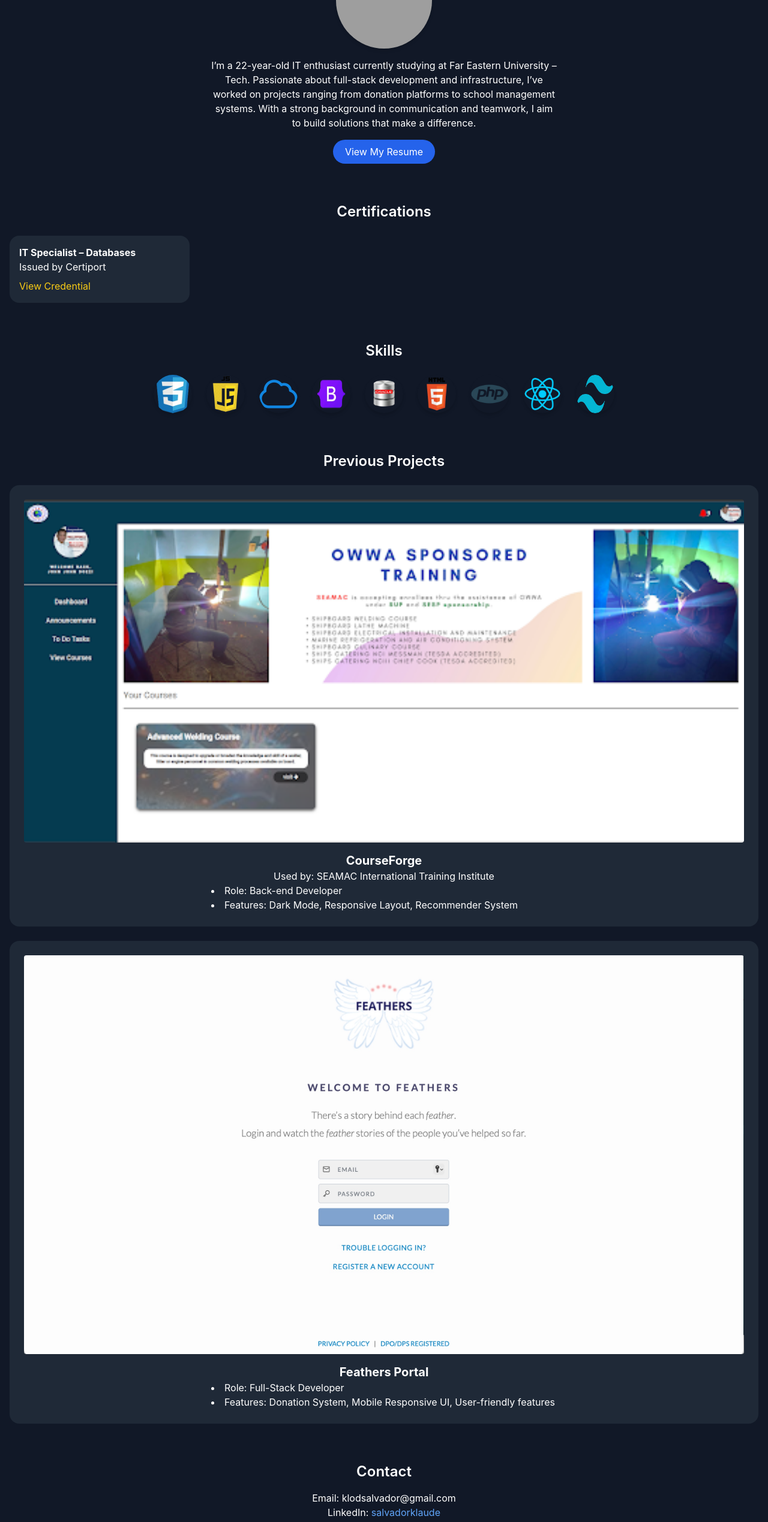
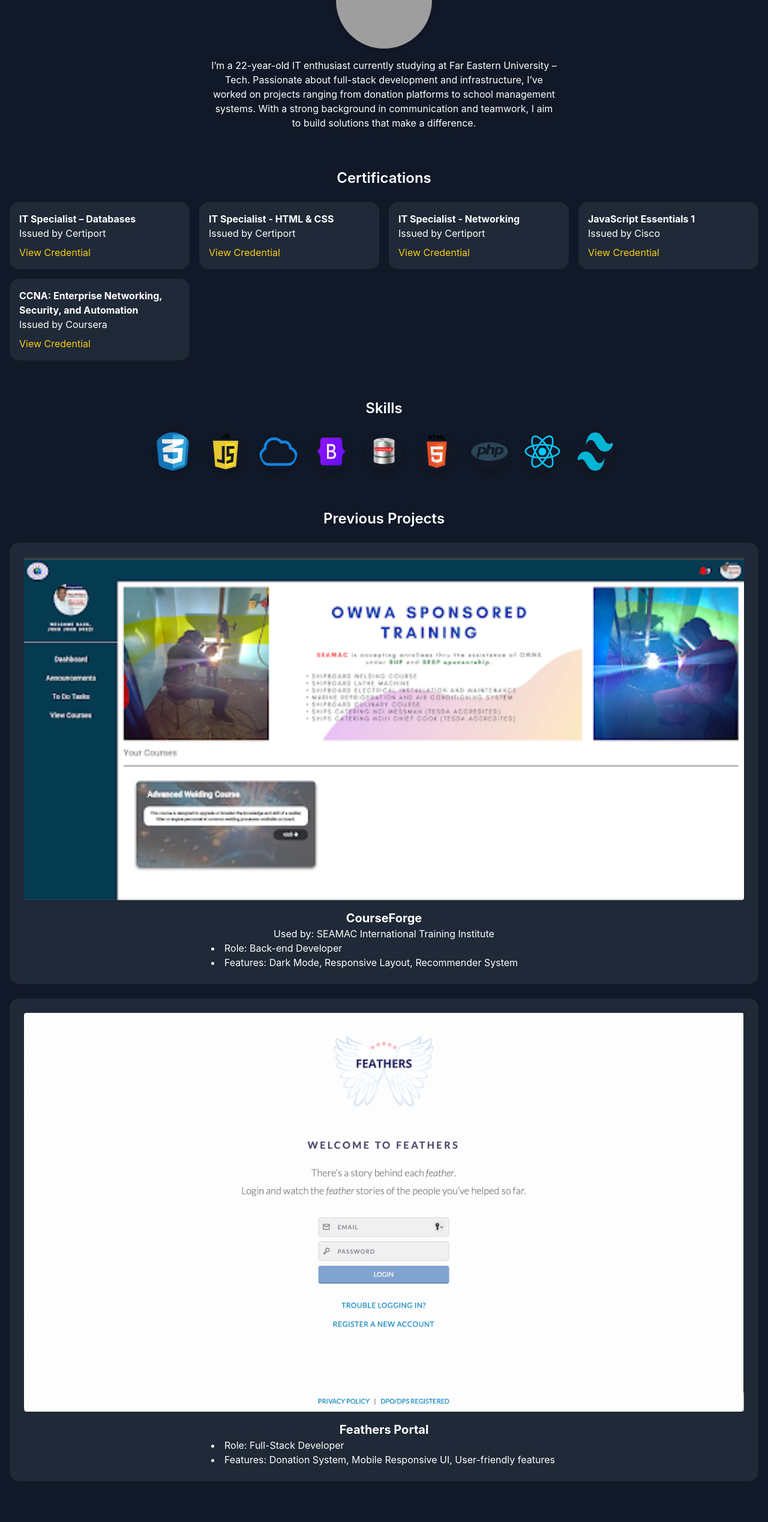
Before and after one commit to salvadorklaude/salvadorklaude, a React (Create React App) app in the folder salvadorklaude/: page / in a window 1280 px wide. Shown: the part 257-2795 px from the top of the page at 60% size. Built offline with nearby package versions, Linux system fonts and the light colour scheme; grey boxes are pictures that could not be loaded.

Commit message:
added dev env

```diff
--- a/salvadorklaude/package.json
+++ b/salvadorklaude/package.json
@@ -1,5 +1,6 @@
 {
   "name": "salvadorklaude",
+  "homepage": "https://salvadorklaude.github.io/portfolio",
   "version": "0.1.0",
   "private": true,
   "dependencies": {
@@ -8,6 +9,8 @@
     "@testing-library/jest-dom": "^6.6.4",
     "@testing-library/react": "^16.3.0",
     "@testing-library/user-event": "^13.5.0",
+    "framer-motion": "^12.23.12",
+    "lucide-react": "^0.536.0",
     "react": "^19.1.1",
     "react-dom": "^19.1.1",
     "react-icons": "^5.5.0",
@@ -17,6 +20,8 @@
   "scripts": {
     "start": "react-scripts start",
     "build": "react-scripts build",
+    "predeploy": "npm run build",
+    "deploy": "gh-pages -d build",
     "test": "react-scripts test",
     "eject": "react-scripts eject"
   },
@@ -40,6 +45,7 @@
   },
   "devDependencies": {
     "autoprefixer": "^10.4.21",
+    "gh-pages": "^6.3.0",
     "postcss": "^8.5.6",
     "tailwindcss": "^3.4.17"
   }
--- a/salvadorklaude/src/components/About.js
+++ b/salvadorklaude/src/components/About.js
@@ -1,21 +1,28 @@
+import { motion } from 'framer-motion';
 import klodimg from '../assets/images/klod.jpg';
 
 export default function About() {
   return (
-    <section id="bio" className="text-center py-8">
+    <motion.section
+      id="bio"
+      className="text-center py-8"
+      initial={{ opacity: 0, y: 50 }}
+      whileInView={{ opacity: 1, y: 0 }}
+      transition={{ duration: 0.8, ease: 'easeOut' }}
+      viewport={{ once: true }}
+    >
       <h2 className="text-2xl font-semibold mb-4">About Me</h2>
-      <img src={klodimg} alt="My Picture" className="w-40 h-40 rounded-full mx-auto mb-4 object-cover shadow-md" />
+      <motion.img
+        src={klodimg}
+        alt="My Picture"
+        className="w-40 h-40 rounded-full mx-auto mb-4 object-cover shadow-md"
+        initial={{ scale: 0 }}
+        whileInView={{ scale: 1 }}
+        transition={{ duration: 0.6, ease: 'backOut' }}
+        viewport={{ once: true }}
+      />
       <p className="max-w-xl mx-auto">
-        I’m a 22-year-old IT enthusiast currently studying at Far Eastern University – Tech. Passionate about full-stack development and infrastructure, I’ve worked on projects ranging from donation platforms to school management systems. With a strong background in communication and teamwork, I aim to build solutions that make a difference.
-      </p>
-      <a
-        href="/files/Klaude_Salvador.pdf"
-        target="_blank"
-        rel="noopener noreferrer"
-        className="inline-flex resume-button items-center mt-4 bg-blue-600 text-white px-5 py-2 rounded-full"
-      >
-        View My Resume
-      </a>
-    </section>
+      I’m a 22-year-old IT enthusiast currently studying at Far Eastern University – Tech. Passionate about full-stack development and infrastructure, I’ve worked on projects ranging from donation platforms to school management systems. With a strong background in communication and teamwork, I aim to build solutions that make a difference.      </p>
+    </motion.section>
   );
 }
--- a/salvadorklaude/src/components/Certifications.js
+++ b/salvadorklaude/src/components/Certifications.js
@@ -3,11 +3,69 @@
       <section id="certifications" className="text-center py-8">
         <h2 className="text-2xl font-semibold mb-6">Certifications</h2>
         <div className="grid grid-cols-1 sm:grid-cols-2 md:grid-cols-3 lg:grid-cols-4 gap-4">
+
+          {/* Cert 1 */}
           <div className="bg-gray-800 p-4 rounded-2xl card text-left">
             <h4 className="font-bold">IT Specialist – Databases</h4>
             <p>Issued by Certiport</p>
-            <a href="https://www.credly.com/badges/1bac404f-6115-4199-a1f9-aebc8190955b/public_url" className="inline-block mt-2 text-yellow-400 hover:underline">View Credential</a>
+            <a
+              href="https://www.credly.com/badges/1bac404f-6115-4199-a1f9-aebc8190955b/public_url"
+              className="inline-block mt-2 text-yellow-400 hover:underline"
+              target="_blank" rel="noopener noreferrer"
+            >
+              View Credential
+            </a>
           </div>
+
+          {/* Cert 2 */}
+          <div className="bg-gray-800 p-4 rounded-2xl card text-left">
+            <h4 className="font-bold">IT Specialist - HTML & CSS</h4>
+            <p>Issued by Certiport</p>
+            <a
+              href="https://www.credly.com/badges/63bb2a67-7c34-416b-b353-31adf81e9df0/public_url"
+              className="inline-block mt-2 text-yellow-400 hover:underline"
+              target="_blank" rel="noopener noreferrer"
+            >
+              View Credential
+            </a>
+          </div>
+
+          <div className="bg-gray-800 p-4 rounded-2xl card text-left">
+            <h4 className="font-bold">IT Specialist - Networking</h4>
+            <p>Issued by Certiport</p>
+            <a
+              href="https://www.credly.com/badges/1fa10ee7-5321-4d8d-a871-20a5446282ab/public_url"
+              className="inline-block mt-2 text-yellow-400 hover:underline"
+              target="_blank" rel="noopener noreferrer"
+            >
+              View Credential
+            </a>
+          </div>
+
+          <div className="bg-gray-800 p-4 rounded-2xl card text-left">
+            <h4 className="font-bold">JavaScript Essentials 1</h4>
+            <p>Issued by Cisco</p>
+            <a
+              href="https://www.credly.com/badges/96766843-c643-439b-914c-824bc629b86b/public_url"
+              className="inline-block mt-2 text-yellow-400 hover:underline"
+              target="_blank" rel="noopener noreferrer"
+            >
+              View Credential
+            </a>
+          </div>
+
+          <div className="bg-gray-800 p-4 rounded-2xl card text-left">
+            <h4 className="font-bold">CCNA: Enterprise Networking, Security, and Automation</h4>
+            <p>Issued by Coursera</p>
+            <a
+              href="https://www.credly.com/badges/47a06755-bce6-4383-817d-ad76270a8ce3/public_url"
+              className="inline-block mt-2 text-yellow-400 hover:underline"
+              target="_blank" rel="noopener noreferrer"
+            >
+              View Credential
+            </a>
+          </div>
+
         </div>
       </section>
     );
--- a/salvadorklaude/src/components/Contact.js
+++ b/salvadorklaude/src/components/Contact.js
@@ -1,10 +1,41 @@
+import { motion } from 'framer-motion';
+import { Mail, Phone, Linkedin } from 'lucide-react';
+
 export default function Contact() {
-    return (
-      <section id="contact" className="text-center py-8">
-        <h2 className="text-2xl font-semibold mb-4">Contact</h2>
-        <p>Email: klodsalvador@gmail.com</p>
-        <p>LinkedIn: <a href="https://www.linkedin.com/in/salvadorklaude" className="text-blue-400 hover:underline">salvadorklaude</a></p>
-        <p>Phone: +63 999 489 6376</p>
-      </section>
-    );
-  }
+  return (
+    <motion.section
+      id="contact"
+      className="text-center py-8"
+      initial={{ opacity: 0, y: 50 }}
+      whileInView={{ opacity: 1, y: 0 }}
+      viewport={{ once: true }}
+      transition={{ duration: 0.6, ease: 'easeOut' }}
+    >
+      <h2 className="text-2xl font-semibold mb-4">Contact</h2>
+
+      <div className="space-y-3 text-lg">
+        <div className="flex items-center justify-center gap-2">
+          <Mail className="w-5 h-5 text-blue-400" />
+          <span>klodsalvador@gmail.com</span>
+        </div>
+
+        <div className="flex items-center justify-center gap-2">
+          <Linkedin className="w-5 h-5 text-blue-600" />
+          <a
+            href="https://www.linkedin.com/in/salvadorklaude"
+            className="hover:underline text-blue-400"
+            target="_blank"
+            rel="noopener noreferrer"
+          >
+            salvadorklaude
+          </a>
+        </div>
+
+        <div className="flex items-center justify-center gap-2">
+          <Phone className="w-5 h-5 text-green-500" />
+          <span>+63 999 489 6376</span>
+        </div>
+      </div>
+    </motion.section>
+  );
+}
--- a/salvadorklaude/src/components/Footer.js
+++ b/salvadorklaude/src/components/Footer.js
@@ -1,7 +1,18 @@
+import { motion } from 'framer-motion';
+
 export default function Footer({ lightMode }) {
-    return (
-      <footer className={`text-center py-4 ${lightMode ? 'bg-gray-100 text-black' : 'bg-gray-800 text-white'}`}>
-        <p>&copy; 2025 salvadorklaude | All rights reserved | Created using React.js and tailwindcss</p>
-      </footer>
-    );
-  }
+  return (
+    <motion.footer
+      className={`text-center py-4 ${lightMode ? 'bg-gray-100 text-black' : 'bg-gray-800 text-white'}`}
+      initial={{ opacity: 0 }}
+      animate={{ opacity: 1 }}
+      transition={{ duration: 1.2 }}
+    >
+      <p>
+        &copy; 2025 salvadorklaude | All rights reserved | Created using{' '}
+        <span className="font-bold text-blue-400">React.js</span> and{' '}
+        <span className="font-bold text-teal-400">Tailwind CSS</span>
+      </p>
+    </motion.footer>
+  );
+}
--- a/salvadorklaude/src/components/Projects.js
+++ b/salvadorklaude/src/components/Projects.js
@@ -1,29 +1,43 @@
-import courseforge from '../assets/images/seamac2.png'
-import feathers from '../assets/images/Feathers.jpg';//
+import { motion } from 'framer-motion';
+import courseforge from '../assets/images/seamac2.png';
+import feathers from '../assets/images/Feathers.jpg';
+
+const cardVariants = {
+  hidden: { opacity: 0, scale: 0.8, y: 20 },
+  visible: { opacity: 1, scale: 1, y: 0 }
+};
 
 export default function Projects() {
   return (
-      <section id="projects" className="text-center py-8">
+    <motion.section
+      id="projects"
+      className="text-center py-8"
+      initial="hidden"
+      whileInView="visible"
+      viewport={{ once: true }}
+      variants={{ visible: { transition: { staggerChildren: 0.2 } } }}
+    >
       <h2 className="text-2xl font-semibold mb-6">Previous Projects</h2>
       <div className="space-y-6">
-          <div className="bg-gray-800 p-6 rounded-2xl card">
-            <img src={courseforge} alt="CourseForge" className="w-full rounded mb-4" />
-            <h3 className="text-xl font-bold">CourseForge</h3>
-            <p>Used by: SEAMAC International Training Institute</p>
+        {[{ img: courseforge, title: 'CourseForge', role: 'Back-end Developer' },
+          { img: feathers, title: 'Feathers Portal', role: 'Full-Stack Developer' }]
+          .map((project, i) => (
+          <motion.div
+            key={i}
+            className="bg-gray-800 p-6 rounded-2xl card"
+            variants={cardVariants}
+            transition={{ duration: 0.6, ease: 'easeOut' }}
+          >
+            <img src={project.img} alt={project.title} className="w-full rounded mb-4" />
+            <h3 className="text-xl font-bold">{project.title}</h3>
+            <p>{project.title === 'CourseForge' ? 'Used by: SEAMAC International Training Institute' : ''}</p>
             <ul className="list-disc list-inside text-left max-w-xl mx-auto">
-              <li>Role: Back-end Developer</li>
-              <li>Features: Dark Mode, Responsive Layout, Recommender System</li>
+              <li>Role: {project.role}</li>
+              <li>Features: {project.title === 'CourseForge' ? 'Dark Mode, Responsive Layout, Recommender System' : 'Donation System, Mobile Responsive UI, User-friendly features'}</li>
             </ul>
+          </motion.div>
+        ))}
       </div>
-          <div className="bg-gray-800 p-6 rounded-2xl card">
-            <img src={feathers} alt="Feathers Portal" className="w-full rounded mb-4" />
-            <h3 className="text-xl font-bold">Feathers Portal</h3>
-            <ul className="list-disc list-inside text-left max-w-xl mx-auto">
-              <li>Role: Full-Stack Developer</li>
-              <li>Features: Donation System, Mobile Responsive UI, User-friendly features</li>
-            </ul>
-          </div>
-        </div>
-      </section>
+    </motion.section>
   );
 }
```
Also changed, not shown: salvadorklaude/src/components/Skills.js (+32 -19 lines), 1 other file (tests, documents, lock files or other folders). Lines whose indentation alone changed are shown as unchanged.
